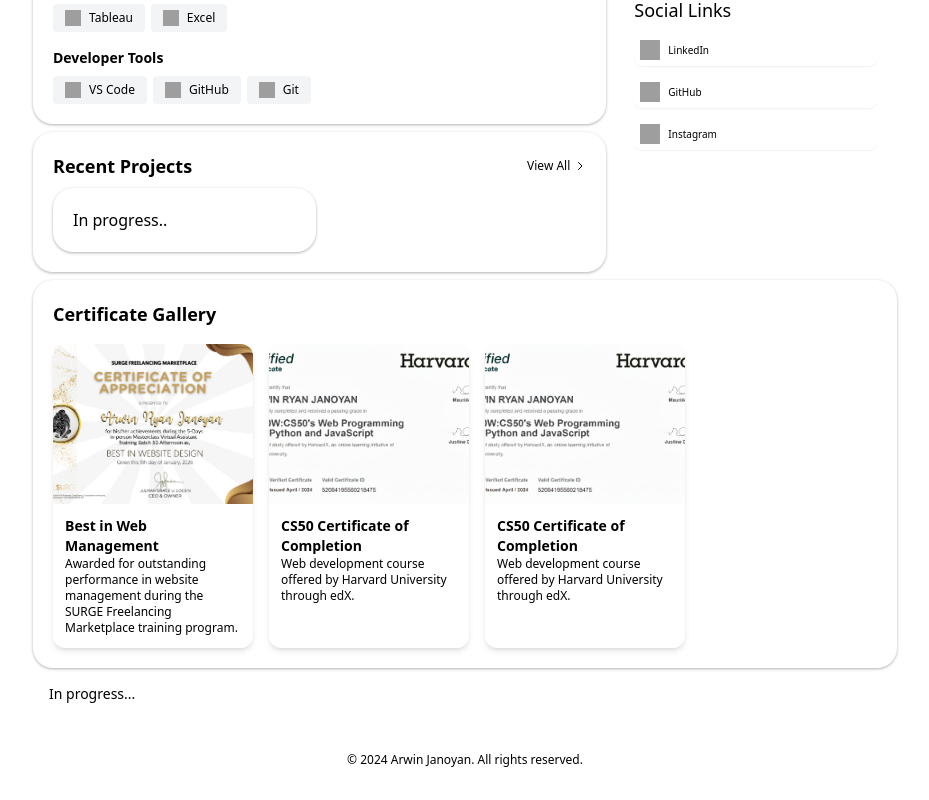
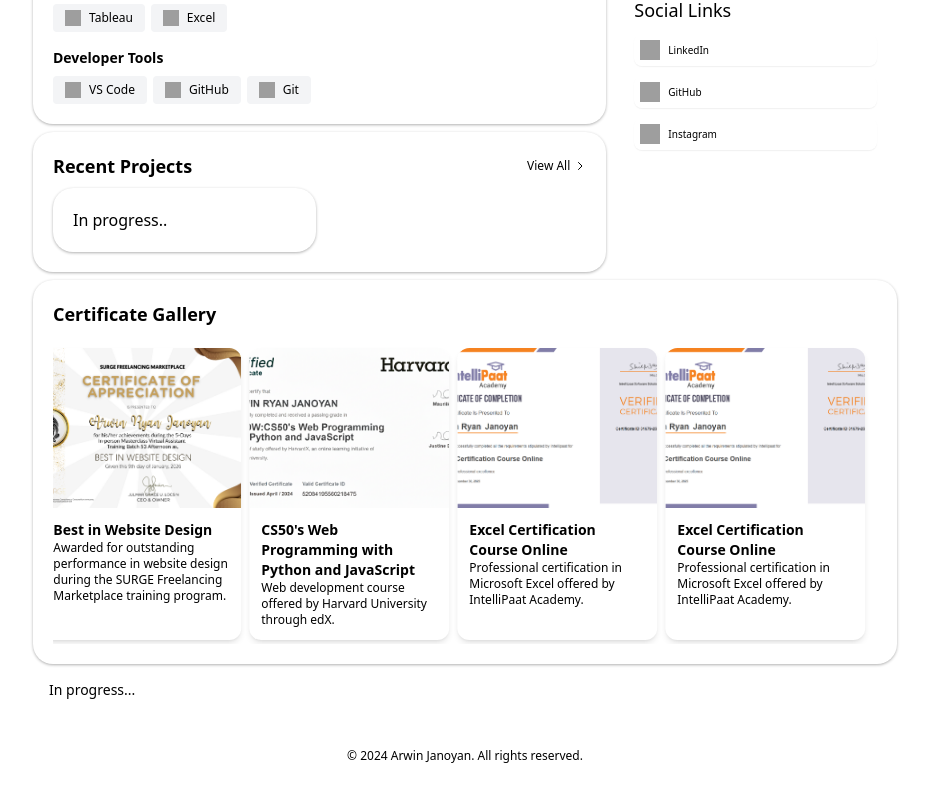
Before and after one commit to ArwinJanoyan2430/arwinjanoyan, a React (Vite) app: page / in a window 1280 px wide. Shown: the part 747-1547 px from the top of the page, without its empty margins (175-1104 px from the left). Built offline with nearby package versions, Linux system fonts and the light colour scheme; grey boxes are pictures that could not be loaded.

Commit message:
animation

```diff
--- a/src/App.jsx
+++ b/src/App.jsx
@@ -12,6 +12,7 @@
 import BotpressChat from "./modal/BotpressChat";
 import BestInWebManagement from "./assets/BestInWebManagement.png";
 import harvard from "./assets/harvard.png";
+import IntelliPatCert from "./assets/intelliPatCert.png";
 
 function App() {
   const viewResume = () => {
@@ -22,6 +23,7 @@
   const [animate, setAnimate] = useState(false);
   const [dark, setDark] = useState(false);
 const [selectedImage, setSelectedImage] = useState(null);
+const [paused, setPaused] = useState(false);
 const toggleDarkMode = () => {
   document.documentElement.classList.toggle("dark");
   setDark(prev => !prev);
@@ -345,9 +347,20 @@
 
           <div className="bento-card p-4 col-span-1 md:col-span-6 space-y-4 animate-fade-in animation-delay-600">
             <h2 className="text-lg font-bold">Certificate Gallery</h2>
-            <div className="flex flex-wrap gap-4">
+
+           <div className="overflow-x-auto w-full scrollbar-thin scrollbar-thumb-accent scrollbar-track-gray-200 dark:scrollbar-track-zinc-800"
+                onMouseEnter={() => setPaused(true)}
+                onMouseLeave={() => setPaused(false)}>
               <div
-              className="bg-white dark:bg-zinc-900 rounded-xl shadow-md hover:shadow-lg transition-all duration-300 cursor-pointer overflow-hidden group w-50"
+                className="flex gap-2 w-max px-10 my-1"
+                style={{
+                  animation: `scroll 30s linear infinite`,
+                  animationPlayState: paused ? 'paused' : 'running',
+                  width: 'max-content',
+                }}>
+
+                <div
+                className="bg-white dark:bg-zinc-900 rounded-xl shadow-md hover:shadow-lg transition-all duration-300 cursor-pointer overflow-hidden group w-50 flex-shrink-0"
                 onClick={() => setSelectedImage(BestInWebManagement)}>
                 <div className="overflow-hidden">
                   <img
@@ -358,16 +371,16 @@
                 </div>
                 <div className="p-3">
                   <h3 className="text-sm font-semibold">
-                  Best in Web Management
+                    Best in Website Design
                   </h3>
                   <p className="text-xs text-muted-foreground">
-                  Awarded for outstanding performance in website management during the SURGE Freelancing Marketplace training program.
+                    Awarded for outstanding performance in website design during the SURGE Freelancing Marketplace training program.
                   </p>
                 </div>
               </div>
 
               <div
-                className="bg-white dark:bg-zinc-900 rounded-xl shadow-md hover:shadow-lg transition-all duration-300 cursor-pointer overflow-hidden group w-50"
+                  className="bg-white dark:bg-zinc-900 rounded-xl shadow-md hover:shadow-lg transition-all duration-300 cursor-pointer overflow-hidden group w-50 flex-shrink-0"
                   onClick={() => setSelectedImage(harvard)}>
                   <div className="overflow-hidden">
                     <img
@@ -378,7 +391,7 @@
                   </div>
                   <div className="p-3">
                     <h3 className="text-sm font-semibold">
-                    CS50 Certificate of Completion
+                      CS50's Web Programming with Python and JavaScript
                     </h3>
                     <p className="text-xs text-muted-foreground">
                       Web development course offered by Harvard University through edX.
@@ -388,25 +401,45 @@
 
 
                 <div
-                className="bg-white dark:bg-zinc-900 rounded-xl shadow-md hover:shadow-lg transition-all duration-300 cursor-pointer overflow-hidden group w-50"
-                onClick={() => setSelectedImage(harvard)}>
+                  className="bg-white dark:bg-zinc-900 rounded-xl shadow-md hover:shadow-lg transition-all duration-300 cursor-pointer overflow-hidden group w-50 flex-shrink-0"
+                  onClick={() => setSelectedImage(IntelliPatCert)}>
                   <div className="overflow-hidden">
                     <img
-                    src={harvard}
-                    alt="Best in Web Management"
+                      src={IntelliPatCert}
+                      alt="IntelliPat Certificate"
                       className="w-full h-40 object-cover group-hover:scale-105 transition-transform duration-300"
                     />
                   </div>
                   <div className="p-3">
                     <h3 className="text-sm font-semibold">
-                    CS50 Certificate of Completion
+                      Excel Certification Course Online
                     </h3>
                     <p className="text-xs text-muted-foreground">
-                    Web development course offered by Harvard University through edX.
+                      Professional certification in Microsoft Excel offered by IntelliPaat Academy.
                     </p>
                   </div>
                 </div>
 
+                <div
+                  className="bg-white dark:bg-zinc-900 rounded-xl shadow-md hover:shadow-lg transition-all duration-300 cursor-pointer overflow-hidden group w-50 flex-shrink-0"
+                  onClick={() => setSelectedImage(IntelliPatCert)}>
+                  <div className="overflow-hidden">
+                    <img
+                      src={IntelliPatCert}
+                      alt="IntelliPat Certificate"
+                      className="w-full h-40 object-cover group-hover:scale-105 transition-transform duration-300"
+                    />
+                  </div>
+                  <div className="p-3">
+                    <h3 className="text-sm font-semibold">
+                      Excel Certification Course Online
+                    </h3>
+                    <p className="text-xs text-muted-foreground">
+                      Professional certification in Microsoft Excel offered by IntelliPaat Academy.
+                    </p>
+                  </div>
+                </div>
+              </div>
             </div>
           </div>
         </section>
--- a/src/index.css
+++ b/src/index.css
@@ -241,3 +241,26 @@
   0% { transform: translateX(-100%); }
   100% { transform: translateX(500%); }
 }
+
+@keyframes scroll {
+  0% { transform: translateX(0); }
+  100% { transform: translateX(-30%); }
+}
+
+/* Make horizontal scrollbar thin and colored */
+.scrollbar-thin::-webkit-scrollbar {
+  height: 6px;
+}
+
+.scrollbar-thin::-webkit-scrollbar-thumb {
+  background-color: #4e4e4e; /* Tailwind blue-600 or your accent color */
+  border-radius: 3px;
+}
+
+.scrollbar-thin::-webkit-scrollbar-track {
+  background-color: #e5e7eb; /* Tailwind gray-200 */
+}
+
+.dark .scrollbar-thin::-webkit-scrollbar-track {
+  background-color: #1f1f1f; /* dark mode track */
+}
```
Lines whose indentation alone changed are shown as unchanged.
